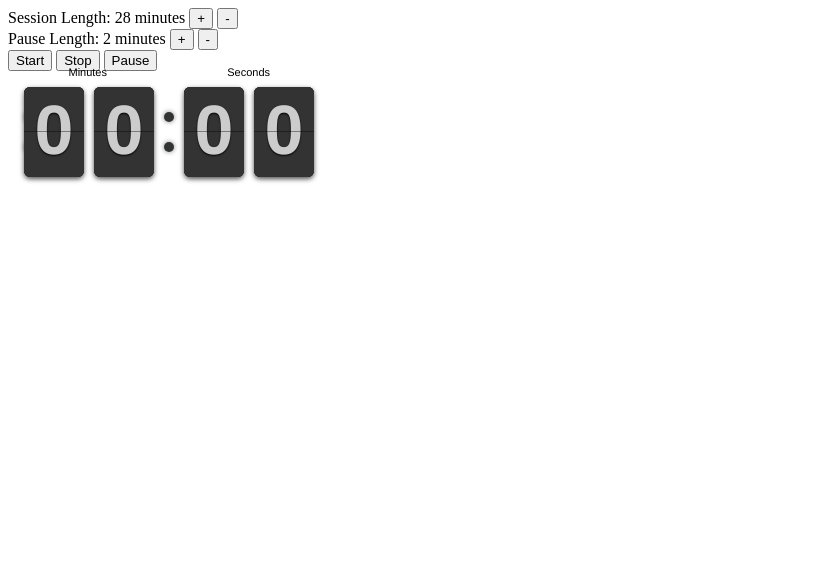
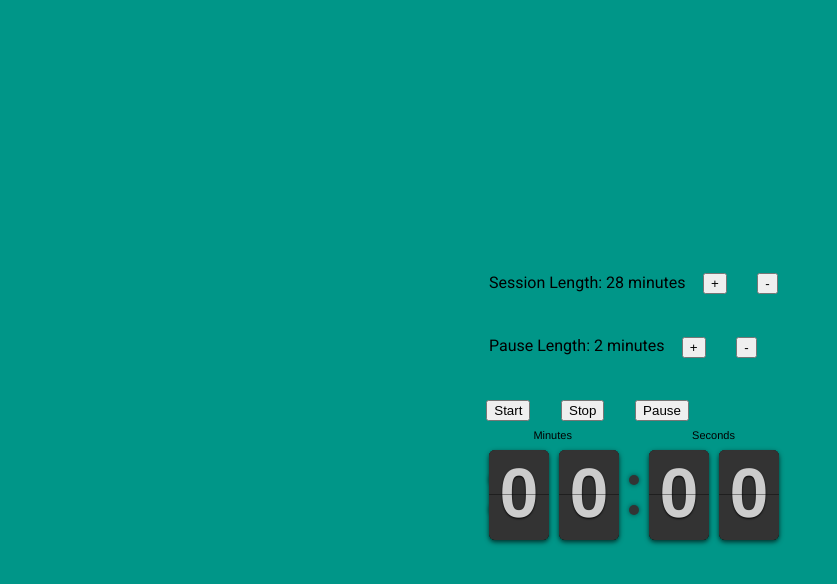
Before and after one commit to schoettker/Pomodoro-Clock, a plain HTML site: page index.html in a window 1280 px wide. Shown: the whole page, without its empty margins (0-837 px from the left). Drawn offline with nearby package versions, Linux system fonts and the light colour scheme.

Commit message:
add basic styling

```diff
--- a/index.html
+++ b/index.html
@@ -5,15 +5,18 @@
     <meta name="viewport" content="width=device-width, initial-scale=1.0, maximum-scale=1.0">
     <link href="https://fonts.googleapis.com/css?family=Roboto" rel="stylesheet">
     <link rel="stylesheet" href="flipclock.css" type="text/css" />
+    <link rel="stylesheet" href="styles.css" type="text/css" />
     <!-- <link rel="stylesheet" href="styles.css" type="text/css" /> -->
     <title>Pomodoro Clock</title>
   </head>
   <body>
-    <div>Session Length: <span class='length'>28</span> minutes
+    <div class='container'>
+      <div class='wrap'>
+        <div class='session'>Session Length: <span class='length'>28</span> minutes
           <button id="inc-session" class='increase'>+</button>
           <button id="dec-session" class='decrease'>-</button>
         </div>
-    <div>Pause Length: <span id='length'>2</span> minutes
+        <div class='pause'>Pause Length: <span id='length'>2</span> minutes
           <button class='increase'>+</button>
           <button class='decrease'>-</button>
         </div>
@@ -22,6 +25,8 @@
         <button id='pause'>Pause</button>
         <div class='pomodoro'>
         </div>
+      </div>
+    </div>
     <script src="https://code.jquery.com/jquery-3.1.1.slim.min.js" integrity="sha256-/SIrNqv8h6QGKDuNoLGA4iret+kyesCkHGzVUUV0shc=" crossorigin="anonymous"></script>
     <script type="text/javascript" charset="utf-8" src='flipclock.min.js'></script>
     <script type="text/javascript" charset="utf-8" src='script.js'></script>
--- a/styles.css
+++ b/styles.css
@@ -2,12 +2,19 @@ html,
 body {
   margin: 0;
   padding: 0;
+  height: 100%;
 }
 body {
   background: #009688;
   font-family: 'Roboto', sans-serif;
 }
 .container {
-  background: #ff5252;
-  height: 100vh;
+  display: flex;
+  justify-content: center;
+  align-items: center;
+  height: 100%;
+  background: #009688;
 }
+.session, .pause, button, .pomodor {
+  margin: 1em;
+}
```
Lines whose indentation alone changed are shown as unchanged.
